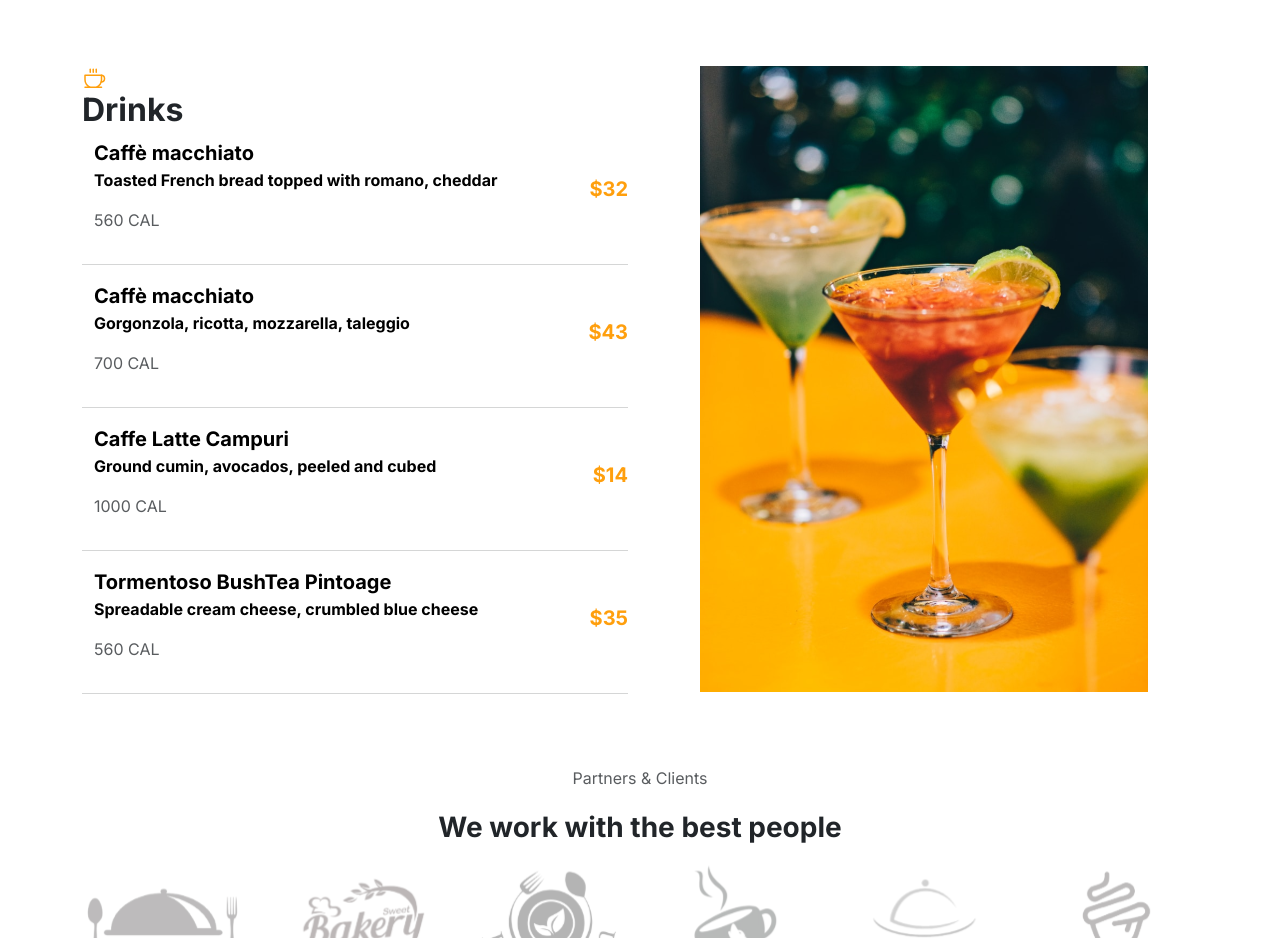
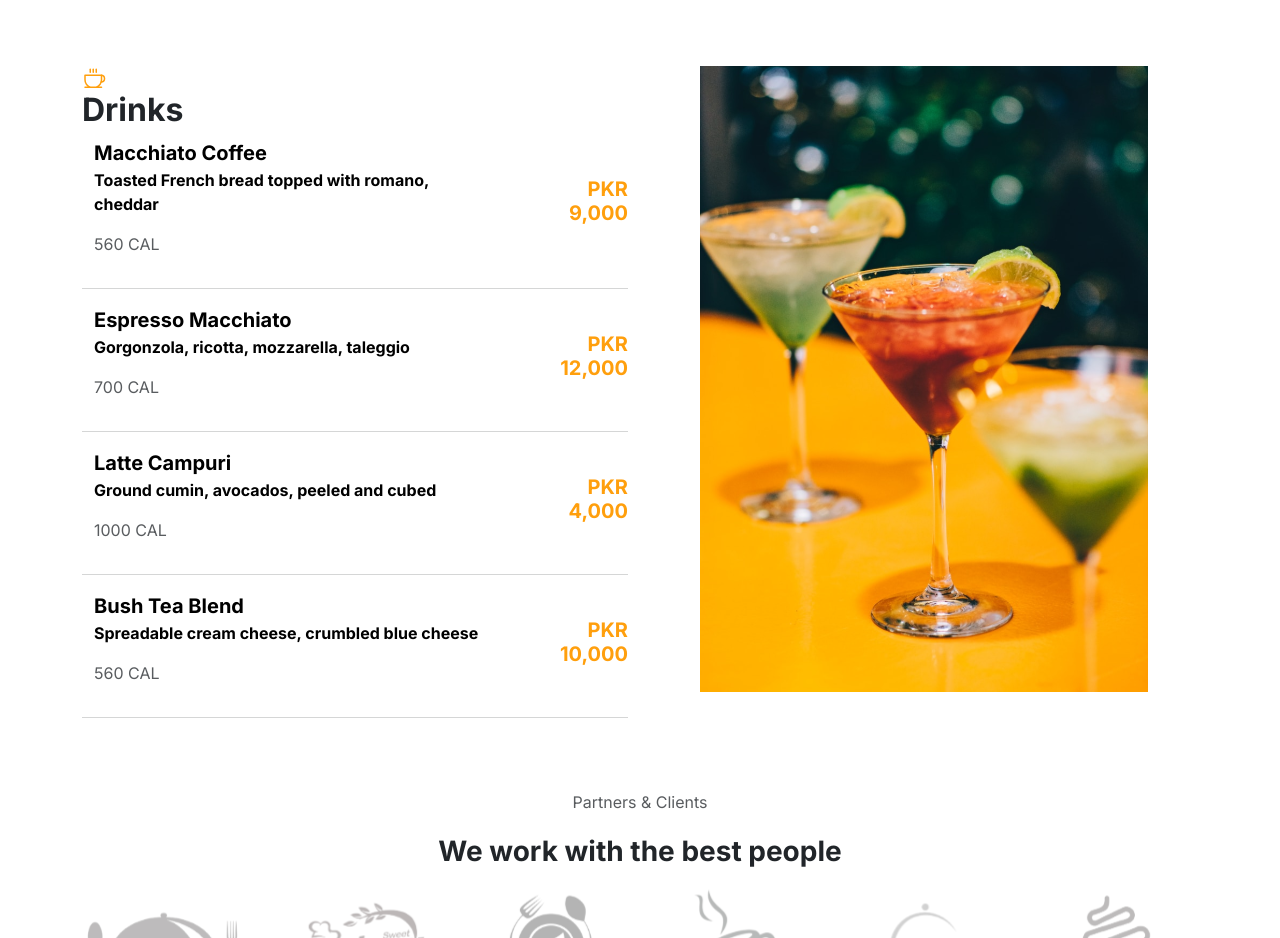
Before and after one commit to ZuhiiMalakShah/foodresturent, a Next.js app: page /pages/menu in a window 1280 px wide. Shown: the part 2820-3758 px from the top of the page. Built offline with nearby package versions, Linux system fonts and the light colour scheme.

Commit message:
Update Drinks.jsx

```diff
--- a/src/app/components/MenuPageSections/Drinks/Drinks.jsx
+++ b/src/app/components/MenuPageSections/Drinks/Drinks.jsx
@@ -1,41 +1,41 @@
 import React from "react";
 import MenuItem from "../StarterMenu/MenuItem";
 import Coffee from "../../assets/Coffee-cup.svg";
-import Drinks from '../../assets/Drinks.svg'
+import Drinks from '../../assets/Drinks.svg';
 import Image from "next/image";
 
 const DrinksMenu = () => {
   const drinkList = [
     {
-      title: "Caffè macchiato",
+      title: "Macchiato Coffee",
       description: "Toasted French bread topped with romano, cheddar",
       calories: "560 CAL",
-      price: "$32",
+      price: "PKR 9,000",
     },
     {
-      title: "Caffè macchiato",
+      title: "Espresso Macchiato",
       description: "Gorgonzola, ricotta, mozzarella, taleggio",
       calories: "700 CAL",
-      price: "$43",
+      price: "PKR 12,000",
     },
     {
-      title: "Caffe Latte Campuri",
+      title: "Latte Campuri",
       description: "Ground cumin, avocados, peeled and cubed",
       calories: "1000 CAL",
-      price: "$14",
+      price: "PKR 4,000",
     },
     {
-      title: "Tormentoso BushTea Pintoage",
+      title: "Bush Tea Blend",
       description: "Spreadable cream cheese, crumbled blue cheese",
       calories: "560 CAL",
-      price: "$35",
+      price: "PKR 10,000",
     },
   ];
   return (
     <div className="container my-5">
       <div className="row">
         <div className="col-lg-6 my-2 me-5">
-          <Image src={Coffee} className="img-fluid" />
+          <Image src={Coffee} className="img-fluid" alt="Coffee Cup" />
           <h2 className="fw-bold">Drinks</h2>
           {drinkList.map((item, index) => (
             <MenuItem
```
